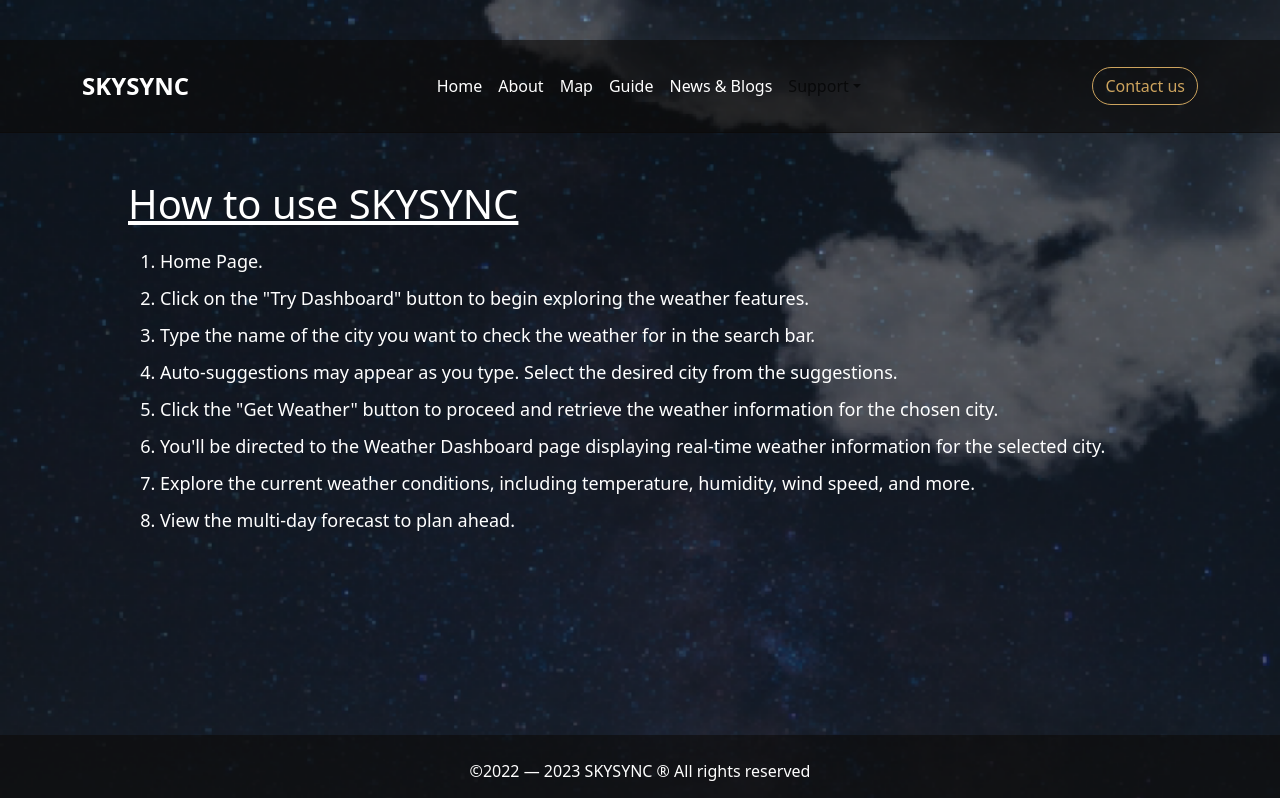
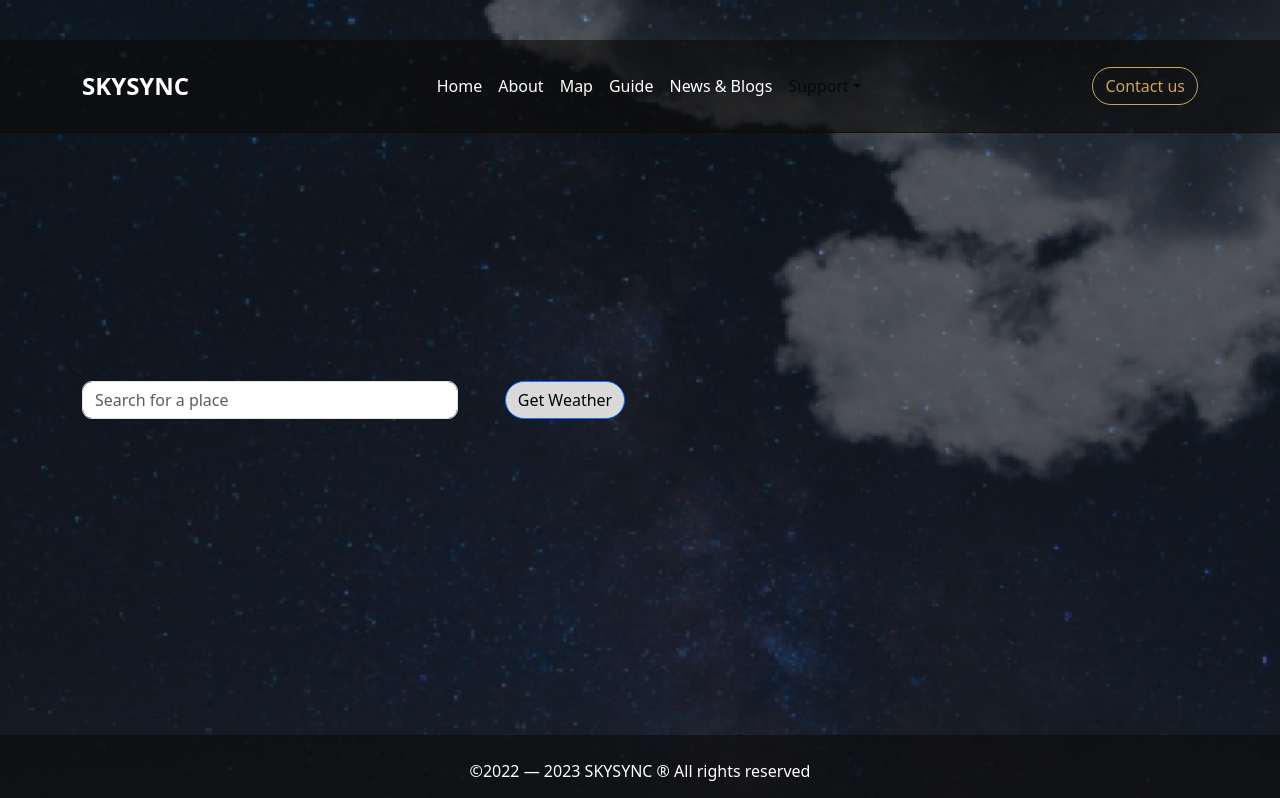
Before and after one commit to AbdulMunam-2002/Weather-Forcast, a React (Create React App) app: page / in a window 1280 px wide. Shown: the top 798 px of the page. Built offline with nearby package versions, Linux system fonts and the light colour scheme.

Commit message:
Search Section Updated

```diff
--- a/src/App.js
+++ b/src/App.js
@@ -9,13 +9,13 @@ import Aboutus from './Components/About';
 import Contact from './Components/ContactUs';
 import Support from './Components/Support';
 import Guide from './Components/Guide';
-import Search from './Components/SearchWeather';
+import Search from './Components/Search';
 import NewsandBlogs from './Components/NewAndBlogs';
 
 function App() {
   return (
     <div className="App">
-     <Guide/>
+     <Search/>
      </div>
   );
 }
--- /dev/null
+++ b/src/Components/Search.js
@@ -0,0 +1,39 @@
+import React from 'react';
+import Header from './Header';
+import Footer from './Footer';
+import Button from 'react-bootstrap/Button';
+
+export default function Search() {
+    const buttonStyle = {
+        backgroundColor: '#D9D9D9',
+        color: 'black',
+        borderRadius: '40px',
+      };
+
+  return (
+    <>
+      <div className='bg'>
+        <Header />
+        <div className='container'>
+          <div className='row'>
+            <div className='col-lg-6' style={{ maxWidth: '400px' }}>
+              <input
+                type="search"
+                className="form-control"
+                name="search"
+                id="search"
+                placeholder="Search for a place"
+                required
+                style={{ borderRadius: '10px', backgroundColor: '#FFFFFF' }}
+              />
+            </div>
+            <div className='col-lg-2'>
+                <Button type="submit" style={buttonStyle}>Get Weather</Button>
+            </div>
+          </div>
+        </div>
+        <Footer />
+      </div>
+    </>
+  );
+}
```
